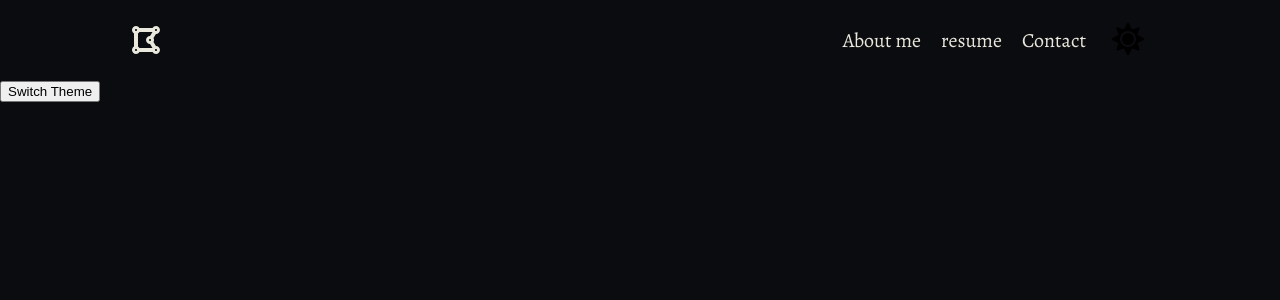
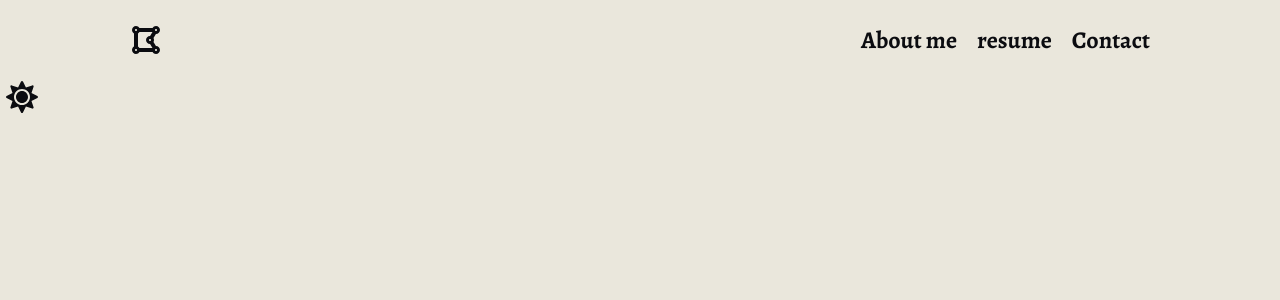
Before and after one commit to sgvasilev/sgvasilev.github.io, a React (Create React App) app: page / in a window 1280 px wide. Shown: the top 300 px of the page. Built offline with nearby package versions, Linux system fonts and the light colour scheme.

Commit message:
1/2 them toggler done

```diff
--- a/src/App.js
+++ b/src/App.js
@@ -1,4 +1,3 @@
-import { useState, useEffect } from "react";
 import { BrowserRouter as Router } from "react-router-dom";
 
 import { ThemeProvider } from "styled-components";
@@ -7,28 +6,20 @@ import { lightTheme, darkTheme } from "./components/ThemeSwitch/Themes";
 import "./app.css";
 
 import Nav from "./components/Navbar";
+import { useDarkMode } from "./components/ToggleTheme/useDarkMode";
+import Toggle from "./components/ToggleTheme/Toggler";
 
 function App() {
-  const [theme, setTheme] = useState(localStorage.getItem("Theme"));
-  const themeToggler = () => {
-    if (theme === "light") {
-      setTheme("dark");
-      localStorage.setItem("Theme", "dark");
-    } else {
-      setTheme("light");
-      localStorage.setItem("Theme", "light");
-    }
-  };
-
-  useEffect(() => {}, [theme]);
+  const [theme, themeToggler] = useDarkMode();
+  const themeMode = theme === "light" ? lightTheme : darkTheme;
 
   return (
-    <ThemeProvider theme={theme === "light" ? lightTheme : darkTheme}>
+    <ThemeProvider theme={themeMode}>
       <>
         <GlobalStyles />
         <Router>
-          <Nav />
-          <button onClick={themeToggler}>Switch Theme</button>
+          <Nav></Nav>
+          <Toggle theme={theme} toggleTheme={themeToggler} />
         </Router>
       </>
     </ThemeProvider>
--- a/src/components/Navbar/HeaderElements.js
+++ b/src/components/Navbar/HeaderElements.js
@@ -14,7 +14,7 @@ export const Navbar = styled.nav`
   z-index: 10;
 
   @media screen and (max-width: 960px) {
-    transition: 1s all ease;
+    transition: 0.3s all ease;
   }
 `;
 
@@ -80,15 +80,10 @@ export const MenuLink = styled(LinkScroll)`
   align-items: center;
   height: 100%;
   cursor: pointer;
-  font-size: 1.25rem;
+  font-size: 1.5rem;
+  font-weight: bold;
 
   &.active {
     border-bottom: 3px solid #232323;
   }
 `;
-
-export const NavChangeTheme = styled.button`
-  cursor: pointer;
-  background: transparent;
-  border: none;
-`;
--- a/src/components/Navbar/index.jsx
+++ b/src/components/Navbar/index.jsx
@@ -1,6 +1,5 @@
-import React, { useState, useEffect } from "react";
-import { FaBars, FaDrawPolygon, FaSun } from "react-icons/fa";
-import { BrowserRouter as Router } from "react-router-dom";
+import React from "react";
+import { FaBars, FaDrawPolygon } from "react-icons/fa";
 import {
   Navbar,
   NavbarContainer,
@@ -9,7 +8,6 @@ import {
   MenuMobile,
   MenuItem,
   MenuLink,
-  NavChangeTheme,
 } from "./HeaderElements";
 
 const Nav = () => {
@@ -33,9 +31,6 @@ const Nav = () => {
             <MenuItem>
               <MenuLink to="contact">Contact</MenuLink>
             </MenuItem>
-            <NavChangeTheme>
-              <FaSun size={32} />
-            </NavChangeTheme>
           </MenuMobile>
         </NavbarContainer>
       </Navbar>
--- a/src/components/ThemeSwitch/globalStyles.js
+++ b/src/components/ThemeSwitch/globalStyles.js
@@ -4,6 +4,6 @@ export const GlobalStyles = createGlobalStyle`
     background: ${({ theme }) => theme.body};
     color: ${({ theme }) => theme.text};
     font-family:  Alegreya, Helvetica, Arial, Roboto, sans-serif;
-    transition: background 0.30s linear, color 0.50s linear;
+    transition: background 0.30s linear, color 0.30s linear;
   }
   `;
--- /dev/null
+++ b/src/components/ToggleTheme/Toggler.elements.js
@@ -0,0 +1,12 @@
+import styled from "styled-components";
+
+export const NavChangeTheme = styled.button`
+  display: flex;
+
+  color: inherit;
+  cursor: pointer;
+  background: transparent;
+  border: none;
+
+  transition: background 0.3s linear, color 0.3s linear;
+`;
--- /dev/null
+++ b/src/components/ToggleTheme/Toggler.js
@@ -0,0 +1,18 @@
+import React from "react";
+import { func, string } from "prop-types";
+import { NavChangeTheme } from "./Toggler.elements";
+import { FaSun } from "react-icons/fa";
+
+const Toggle = ({ theme, toggleTheme }) => {
+  return (
+    <NavChangeTheme onClick={toggleTheme}>
+      <FaSun size={32} style={{ fill: "", background: "inherit" }} />
+    </NavChangeTheme>
+  );
+};
+
+Toggle.propTypes = {
+  theme: string.isRequired,
+  toggleTheme: func.isRequired,
+};
+export default Toggle;
--- /dev/null
+++ b/src/components/ToggleTheme/useDarkMode.js
@@ -0,0 +1,19 @@
+import { useEffect, useState } from "react";
+export const useDarkMode = () => {
+  const [theme, setTheme] = useState("light");
+
+  const setMode = (mode) => {
+    window.localStorage.setItem("theme", mode);
+    setTheme(mode);
+  };
+
+  const themeToggler = () => {
+    theme === "light" ? setMode("dark") : setMode("light");
+  };
+
+  useEffect(() => {
+    const localTheme = window.localStorage.getItem("theme");
+    localTheme && setTheme(localTheme);
+  }, []);
+  return [theme, themeToggler];
+};
```
